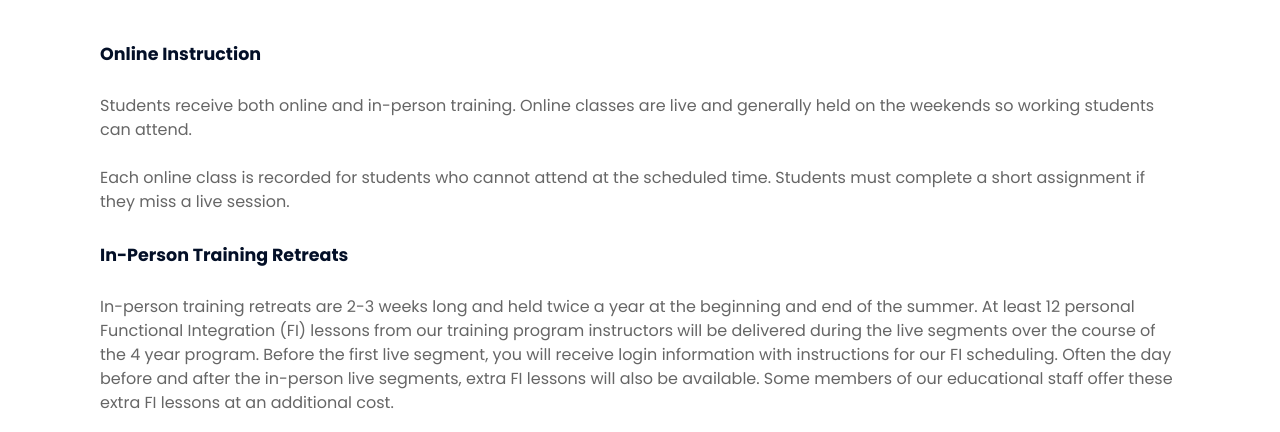
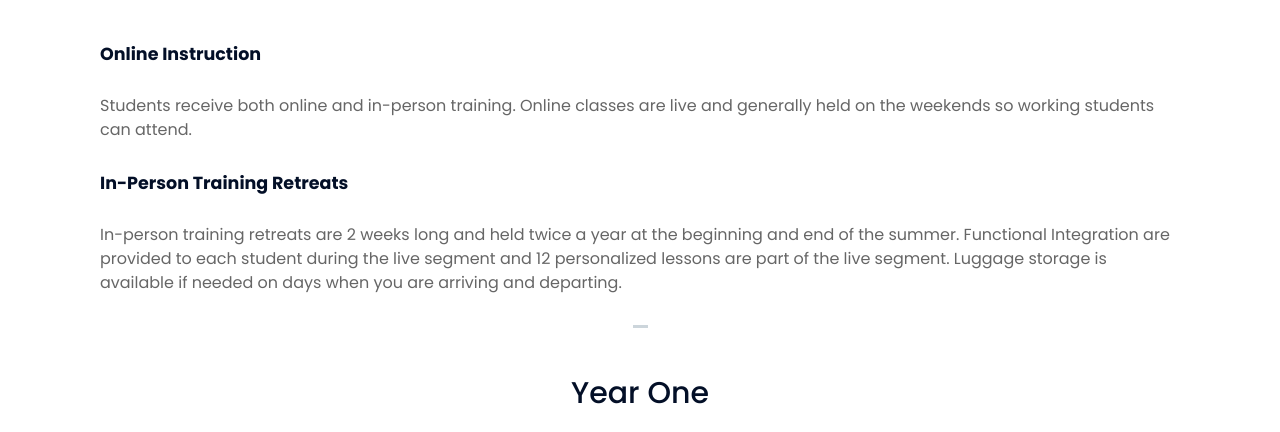
Before and after one commit to allgreen2/videos, a plain HTML site: page annarbor3.html in a window 1280 px wide. Shown: the part 520-952 px from the top of the page. Drawn offline with nearby package versions, Linux system fonts and the light colour scheme; a script that the page names is missing.

Commit message:
push aa3 wording

```diff
--- a/annarbor3.html
+++ b/annarbor3.html
@@ -89,21 +89,19 @@
                     <br>
                 </div>
                 <div class="admissions-steps">
-                    <h3><b>Online Instruction</b></h3><p><br>Students receive both online and in-person training. Online classes are live and generally held on the weekends so working students can attend. <br><br>Each online class is recorded for students who cannot attend at the scheduled time. Students must complete a short assignment if they miss a live session.</p>
+                    <h3><b>Online Instruction</b></h3><p><br>Students receive both online and in-person training. Online classes are live and generally held on the weekends so working students can attend.</p>
                     <h3><br><b>In-Person Training Retreats</b></h3><p>
-                        <br>In-person training retreats are 2-3 weeks long and held twice a year at the beginning and end of the summer. At least 12 personal Functional Integration (FI) lessons from our training program instructors will be delivered during the live segments over the course of the 4 year program.
-                        Before the first live segment, you will receive login information with instructions for our FI scheduling.
-                        Often the day before and after the in-person live segments, extra FI lessons will also be available.  Some members of
-                        our educational staff offer these extra FI lessons at an additional cost.
+                        <br>In-person training retreats are 2 weeks long and held twice a year at the beginning and end of the summer. Functional Integration are provided to each student during the live segment and 12 personalized lessons are part of the live segment.
 
+<!--
                         <br><br>The first day of in-person training starts at 4:00 pm and ends at 9:30 pm (EST) with a 45-minute dinner break.
                         The last day of each in-person segment will be from 9:00am-2:30pm (EST), including a 45 minute lunch break.
                         All other days of the in-person segments are from 12:00pm-6:30pm (EST), including a 90 minute lunch break from roughly 2:30 - 4:00pm (EST).
-
+-->
                         Luggage storage is available if needed on days when you are arriving and departing.
                     </p>
                 </div>
-                <!--
+            <!---->
             <div class="row example-centered">
                 <div class="col-xs-10 col-xs-offset-1 col-sm-8 col-sm-offset-2">
                     <ul class="timeline timeline-centered">
@@ -504,7 +502,7 @@
                     </ul>
                 </div>
             </div>
-            -->
+            <!---->
             </div>
         </div>
         <!--
```
